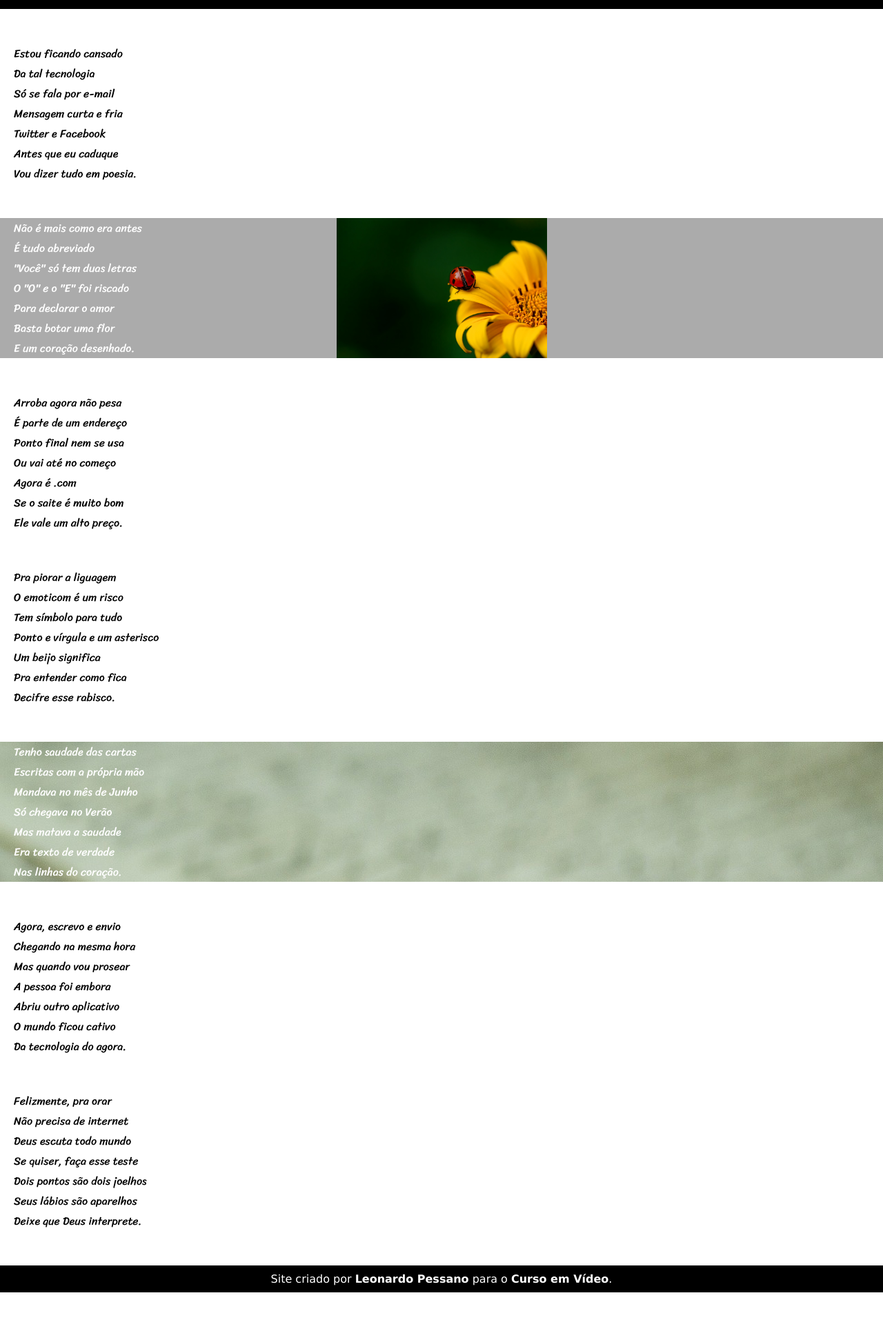
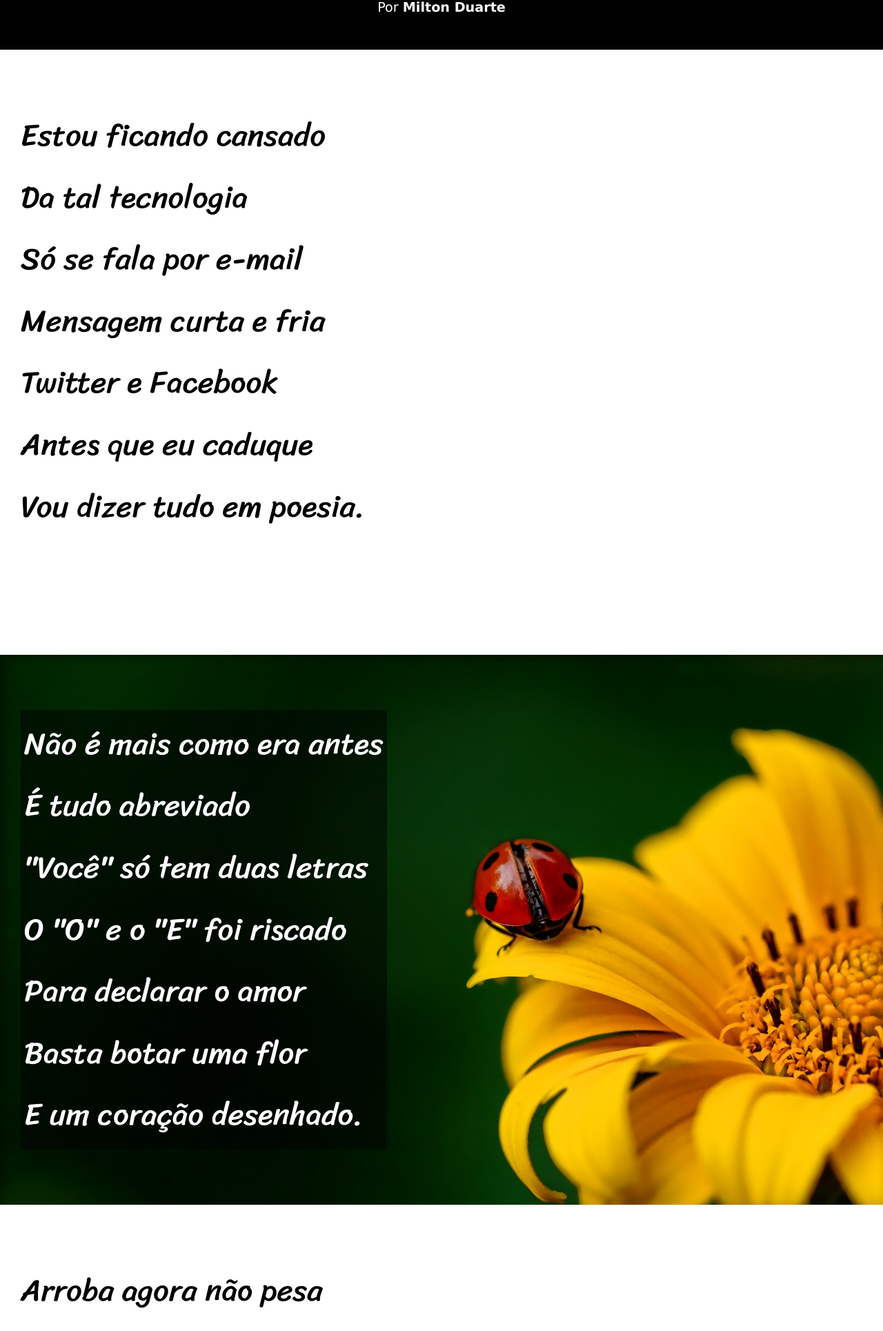
Before and after one commit to leopessano/projeto-cordel, a plain HTML site: page index.html in a window 1280 px wide. Shown: the part 202-2131 px from the top of the page at 69% size. Before the commit the page ends 2075 px from the top, so only its background shows below. Drawn offline with Linux system fonts and the light colour scheme.

Commit message:
Fim do projeto

```diff
--- a/index.html
+++ b/index.html
@@ -13,6 +13,7 @@
         <p>Por <a href="https://www.recantodasletras.com.br/poesias/3186743" target="_blank">Milton Duarte</a></p>
     </header>
     <main>
+        <section class="normal">
             <p>
                 Estou ficando cansado <br>
                 Da tal tecnologia <br>
@@ -22,7 +23,9 @@
                 Antes que eu caduque <br>
                 Vou dizer tudo em poesia.
             </p>
-        <p class="fundo" id="image-a">
+        </section>
+        <section  class="imagem" id="image-a">
+            <p>
                 Não é mais como era antes <br>
                 É tudo abreviado <br>
                 "Você" só tem duas letras <br>
@@ -31,6 +34,8 @@
                 Basta botar uma flor <br>
                 E um coração desenhado.
             </p>
+        </section>
+        <section class="normal">
             <p>
                 Arroba agora não pesa <br>
                 É parte de um endereço <br>
@@ -49,7 +54,9 @@
                 Pra entender como fica <br>
                 Decifre esse rabisco. <br>
             </p>
-        <p class="fundo" id="image-b">
+        </section>
+        <section class="imagem" id="image-b">
+            <p>
                 Tenho saudade das cartas <br>
                 Escritas com a própria mão <br>
                 Mandava no mês de Junho <br>
@@ -58,6 +65,8 @@
                 Era texto de verdade <br>
                 Nas linhas do coração. <br>
             </p>
+        </section>
+        <section class="normal">
             <p>
                 Agora, escrevo e envio <br>
                 Chegando na mesma hora <br>
@@ -76,6 +85,7 @@
                 Seus lábios são aparelhos <br>
                 Deixe que Deus interprete.
             </p>
+        </section>
     </main>
     <footer>
         <p>Site criado por <a href="https://github.com/leopessano" target="_blank">Leonardo Pessano</a> para o <a href="https://www.cursoemvideo.com/" target="_blank">Curso em Vídeo</a>.</p>
--- a/style.css
+++ b/style.css
@@ -6,77 +6,93 @@
     padding: 0px;
 }
 
+:root {
+    --font1: Verdana, Geneva, Tahoma, sans-serif;
+    --font2: 'Passion One', cursive;
+    --font3: 'Sriracha', cursive;
+}
+
+html, body {
+    min-height: 100vh;
+    background-color: darkgray;
+}
 header {
     background-color: black;
     color: white;
     text-align: center;
-    padding-top: 40px;
-    padding-bottom: 40px;
 }
 
 header h1 {
-    font-family: 'Passion One', cursive;
-    font-size: 6em;
+    font-family: var(--font2);
+    font-size: 10vw;
     padding-bottom: 10px;
     font-weight: normal;
+    font-variant: small-caps;
+    padding-top: 50px;
 }
 
 header p {
-    font-family: Verdana, Geneva, Tahoma, sans-serif;
+    font-family: var(--font1);
+    padding-bottom: 50px;
+    font-size: 1.5vw;
 }
 
-header a {
+header a, footer a {
     text-decoration: none;
     color: white;
     font-weight: bold;
 }
 
-header a:hover {
+header a:hover, footer a:hover {
     text-decoration: underline;
 }
 
-main p {
-    font-family: 'Sriracha', cursive;
-    padding-left: 20px;
-    margin-top: 50px;
-    margin-bottom: 50px;
+section {
+    font-family: var(--font3);
+    padding-top: 10vh;
+    padding-bottom: 10vh;
+    padding-left: 30px;
+    line-height: 2em;
+    font-size: 3.5vw;
 }
 
-.fundo {
-    color: white;
-    background-color: rgba(0, 0, 0, 0.329);
-
+section > p {
+    padding-bottom: 2em;
 }
 
-#image-a {
-    background-image: url(imagens/background001.jpg);
-    background-repeat: no-repeat;
-    background-size: contain;
-    background-position: center center;
+section.normal {
+    background-color: white;
+    color: black;
 }
 
-#image-b {
+section.imagem {
+    background-color: rgba(0, 0, 0, 0.301);
+    color: white;
+    box-shadow: inset 6px 6px 13px 0px rgba(0, 0, 0, 0.342);
+    background-size: cover;
+    background-position: right center;
+    background-attachment: fixed;
+}
+
+section.imagem p {
+    background-color: rgba(0, 0, 0, 0.493);
+    display: inline-block;
+    padding: 5px;
+    text-shadow: 2px 1px 1px rgba(0, 0, 0, 0.199);
+}
+
+section#image-a {
+    background-image: url(imagens/background001.jpg);
+}
+
+section#image-b {
     background-image: url(imagens/background002.jpg);
 }
 
 footer {
+    font-family: var(--font1);
+    padding: 10px;
     background-color: black;
     color: white;
     text-align: center;
 }
-
-footer p {
-    font-family: Verdana, Geneva, Tahoma, sans-serif;
-    padding: 10px;
-}
-
-footer a {
-
-    text-decoration: none;
-    font-weight: bold;
-    color: white;
-}
-
-footer a:hover {
-    text-decoration: underline;
-}
```
Lines whose indentation alone changed are shown as unchanged.
